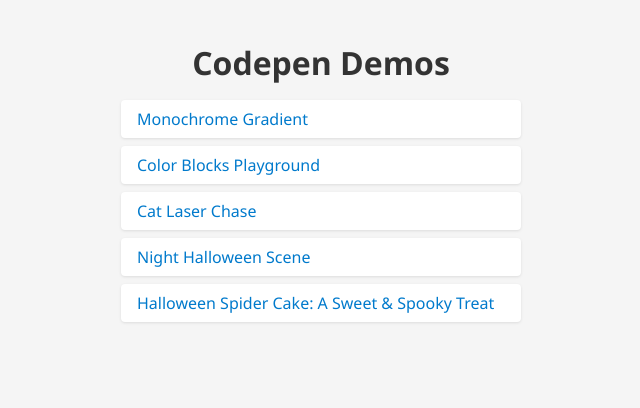
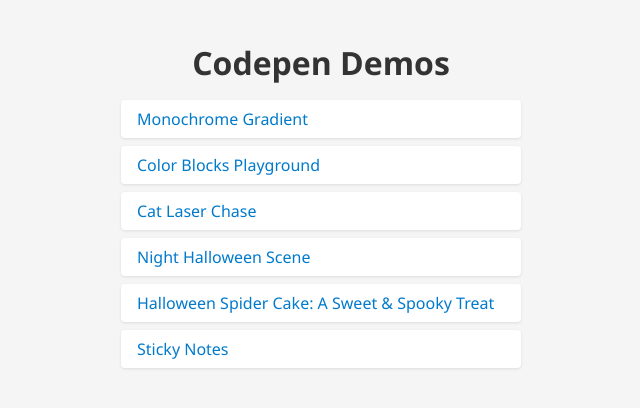
Before and after one commit to ooBean/codepen-demos, a plain HTML site: page index.html in a window 1280 px wide. Shown: the whole page, without its empty margins (319-959 px from the left). Drawn offline with Linux system fonts and the light colour scheme.

Commit message:
feat: Add sticky-notes to main navigation

```diff
--- a/index.html
+++ b/index.html
@@ -48,6 +48,7 @@
     <li><a href="demos/cat-laser-chase/index.html">Cat Laser Chase</a></li>
     <li><a href="demos/spooky-clock/index.html">Night Halloween Scene</a></li>
     <li><a href="demos/spider-cake/index.html">Halloween Spider Cake: A Sweet & Spooky Treat</a></li>
+    <li><a href="demos/sticky-notes/index.html">Sticky Notes</a></li>
   </ul>
 </body>
 </html>
```
